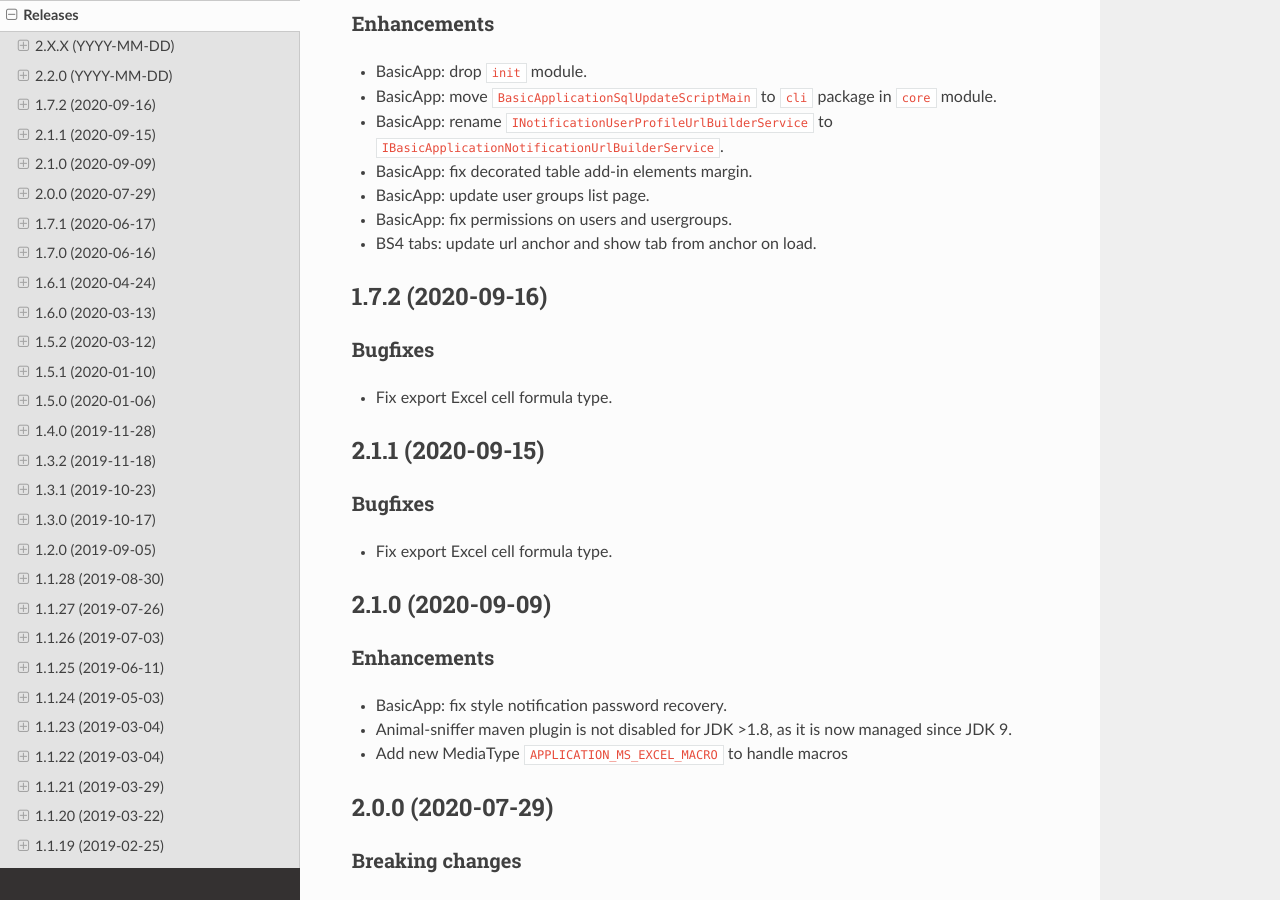
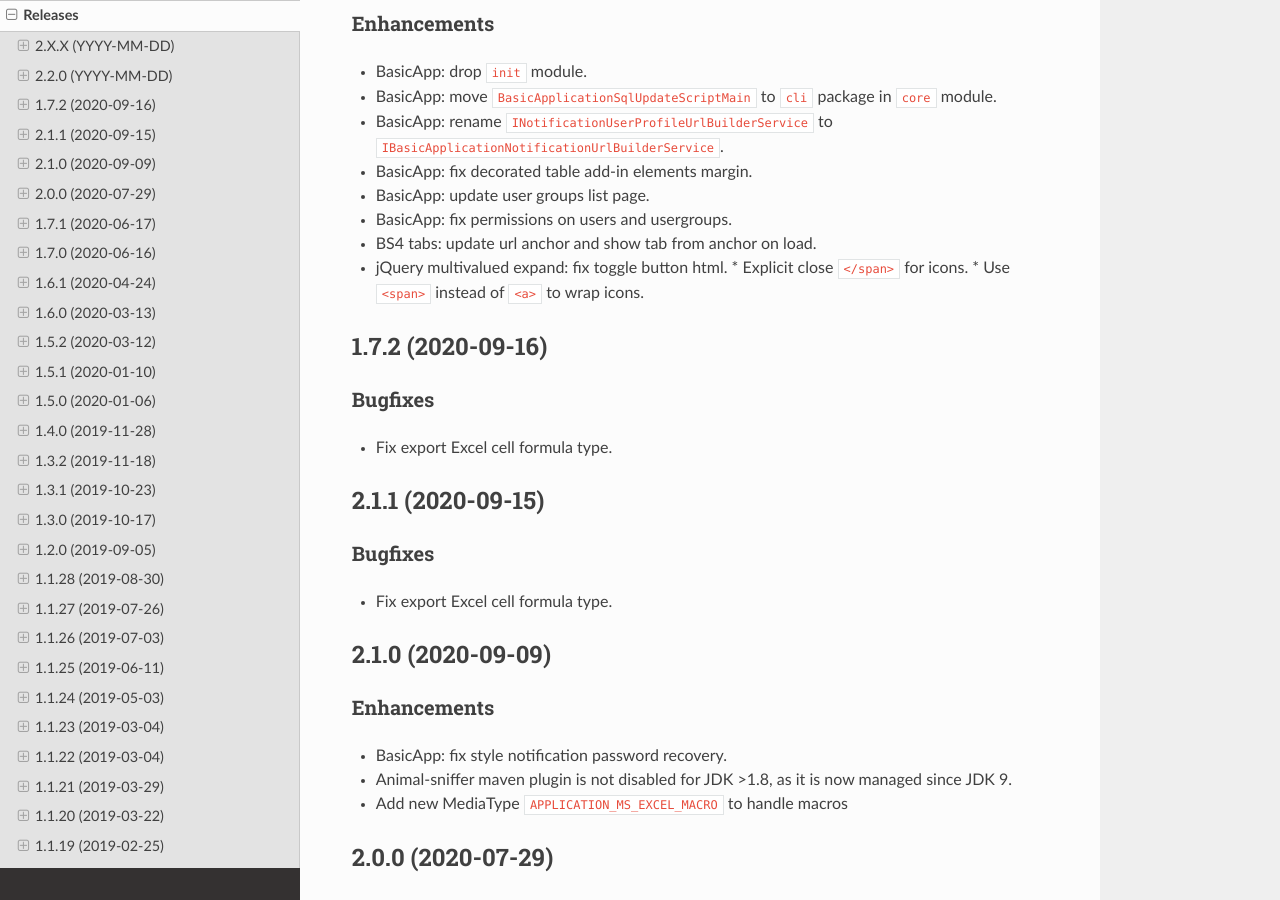
Before and after one commit to igloo-project/igloo-doc, a Sphinx documentation site: the page built from source/release-notes/releases.rst, in a window 1280 px wide and 900 px high, scrolled down 2103 px. Built offline with Sphinx 7.4.7 and the Read the Docs theme 2.0.0, drawn with Linux system fonts in a browser that asks for light colours.

Commit message:
2.2.0: release notes

```diff
--- a/source/release-notes/releases.rst
+++ b/source/release-notes/releases.rst
@@ -60,7 +60,7 @@ Updates
 * **hibernate 5.4.16.Final -> 5.4.22.Final**
 * **hibernate-search 5.11.4.Final -> 5.11.5.Final**
 * **wicket 8.8.0 -> 8.10.0**
-* *wicketstuff-select2 8.8.0 -> 8.10.0*
+* **wicketstuff-select2 8.8.0 -> 8.10.0**
 * flyway 5.2.7 -> 7.0.2
 * jackson 2.10.4 -> 2.11.3
 * jackson-databind 2.10.4 -> 2.11.3
@@ -107,6 +107,9 @@ Enhancements
 * BasicApp: update user groups list page.
 * BasicApp: fix permissions on users and usergroups.
 * BS4 tabs: update url anchor and show tab from anchor on load.
+* jQuery multivalued expand: fix toggle button html.
+  * Explicit close ``</span>`` for icons.
+  * Use ``<span>`` instead of ``<a>`` to wrap icons.
 
 .. _v1.7.2:
 
```
